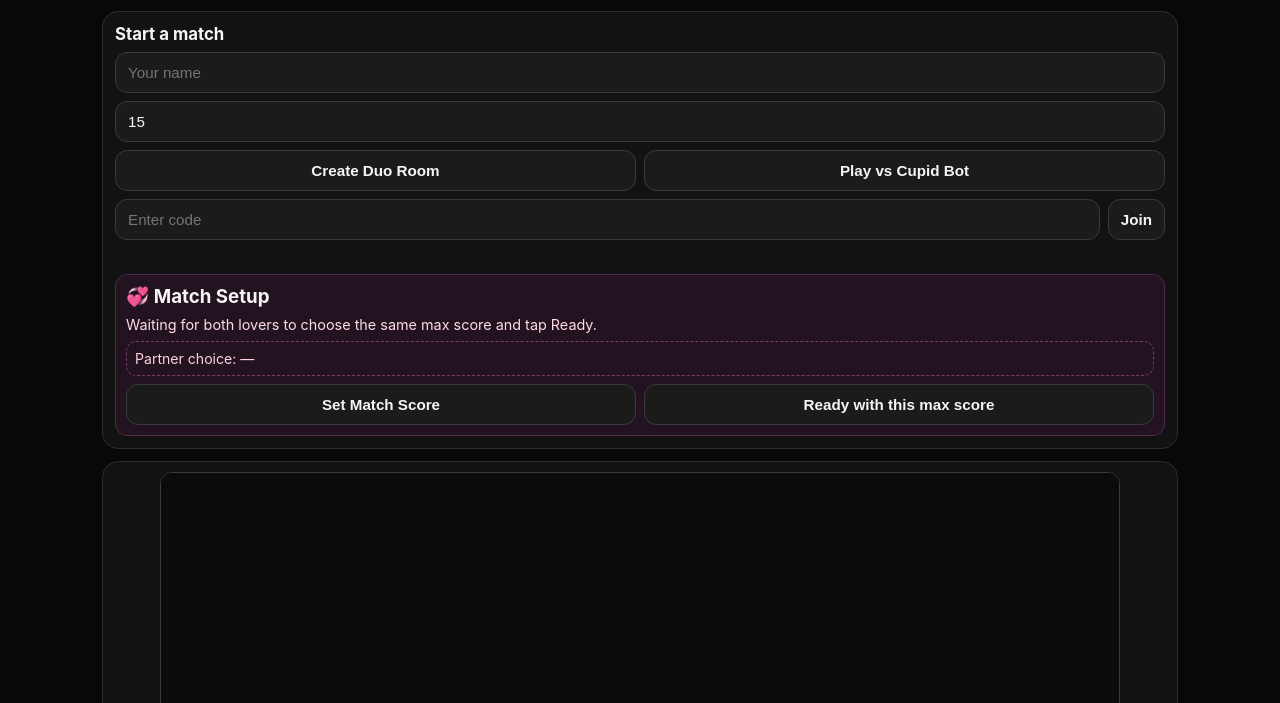
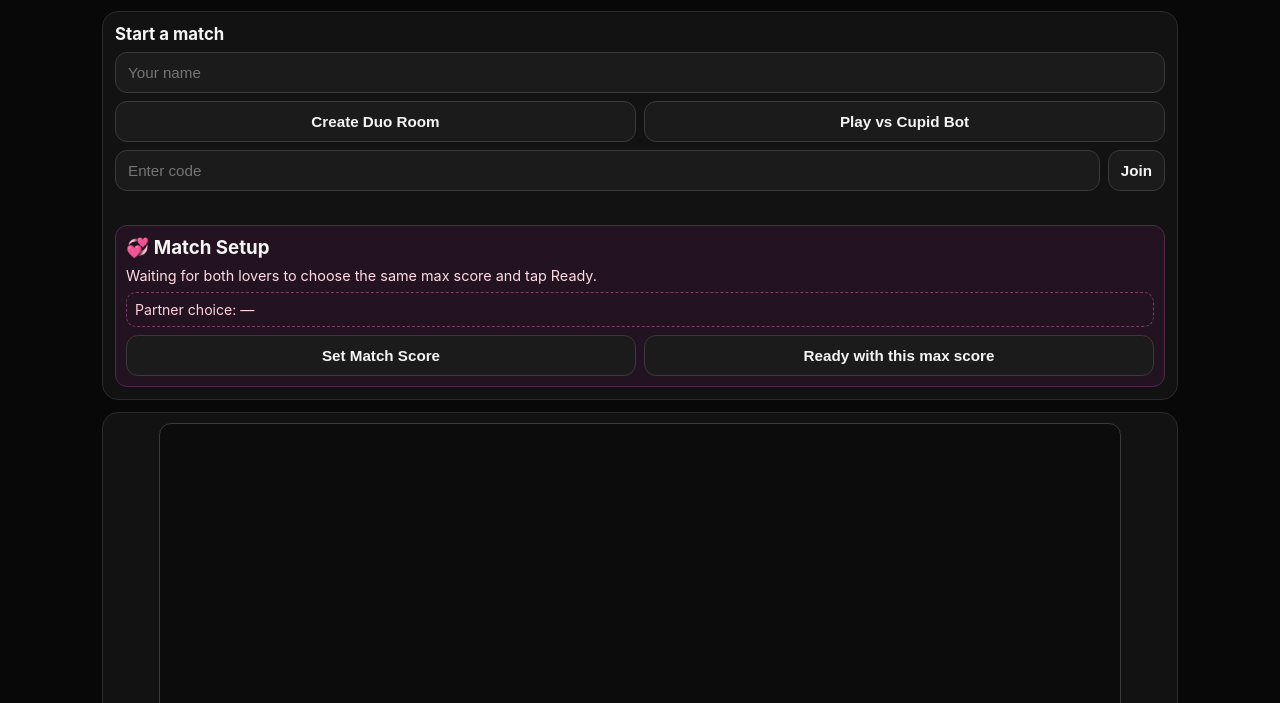
Before and after one commit to HemmyEvo/Love-game, a website: page Public/index.html in a window 1280 px wide. Shown: the part 97-800 px from the top of the page. Drawn offline with Linux system fonts and the light colour scheme; no server answers.

Commit message:
Remove max score input from lobby
Removed the max score input field from the lobby section.

```diff
--- a/Public/index.html
+++ b/Public/index.html
@@ -22,7 +22,6 @@
     <section id="lobby" class="card lobby">
       <h2>Start a match</h2>
       <input id="loverName" type="text" maxlength="20" placeholder="Your name" />
-      <input id="maxScoreInput" type="number" min="3" max="99" value="15" placeholder="Target score (3-99)" />
       <div class="actions">
         <button id="createRoomBtn">Create Duo Room</button>
         <button id="createBotBtn">Play vs Cupid Bot</button>
```
